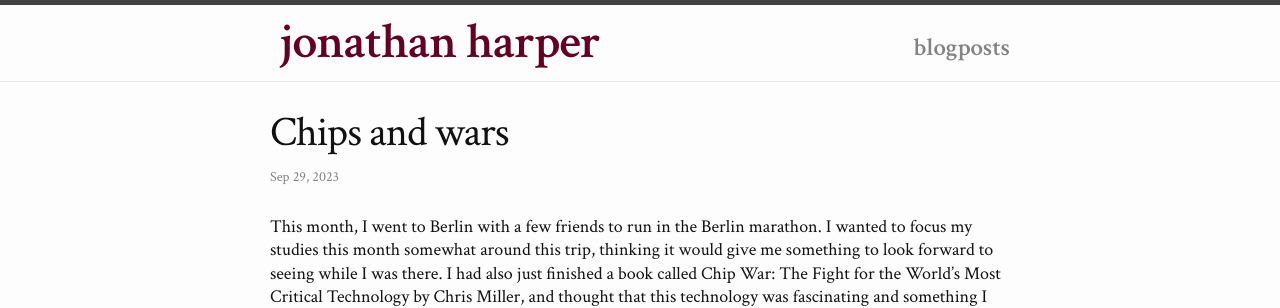
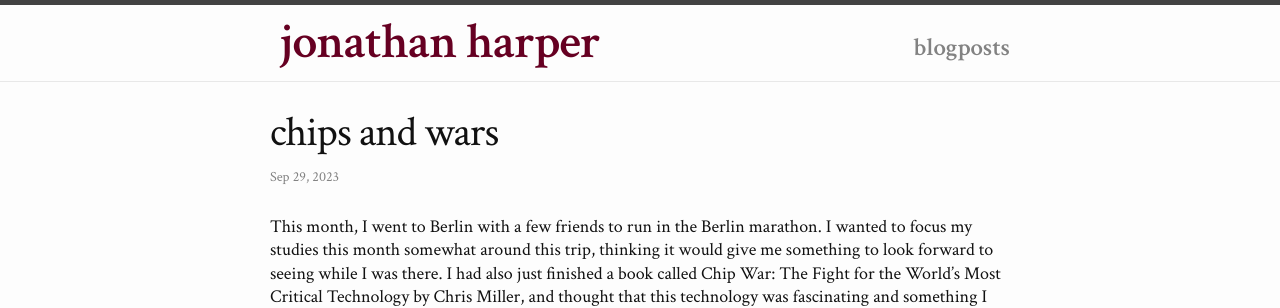
Before and after one commit to jonathanharper3/jonathanharper3.github.io, a Jekyll site: the page built from _posts/2023-09-29-chips.md, in a window 1280 px wide and 900 px high. Shown: the top 308 px of the window. Built offline with Jekyll 4.4.1, drawn with Linux system fonts in a browser that asks for light colours; nearby versions of some CDN libraries; comment, search, counter and statistics services are not loaded.

```diff
--- a/_posts/2023-09-29-chips.md
+++ b/_posts/2023-09-29-chips.md
@@ -1,8 +1,8 @@
 ---
 layout: post
-title:  "Chips and wars"
+title:  "chips and wars"
 date:   2023-09-29
-description: Some research on how chip technology is impacting the war in Ukraine.
+description: some research on how chip technology is impacting the war in Ukraine.
 categories: blog
 ---
 This month, I went to Berlin with a few friends to run in the Berlin marathon. I wanted to focus my studies this month somewhat around this trip, thinking it would give me something to look forward to seeing while I was there. I had also just finished a book called Chip War: The Fight for the World’s Most Critical Technology by Chris Miller, and thought that this technology was fascinating and something I wanted to dive deeper into. Therefore, with this in mind, I decided to begin by focusing on how chip technology impacted the Cold War. My idea was that the Berlin Wall is a large symbol of the end of the Cold War, and by researching this, I could maybe find some deeper meaning while I was walking along the East Side Gallery. And it did! This research evolved into me trying to understand the current conflict happening in Russia and Ukraine. I’m not sure I’ll try to elaborate on this subject anytime soon, but it was a very interesting topic to dive into for my first of these month-long research projects!
```
